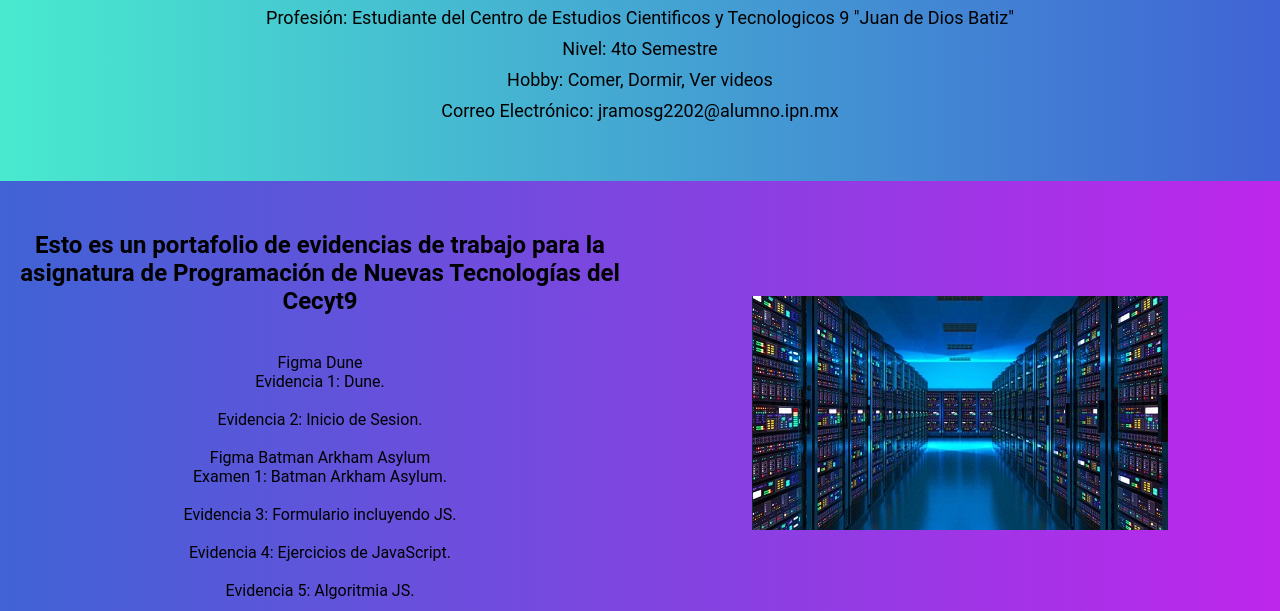
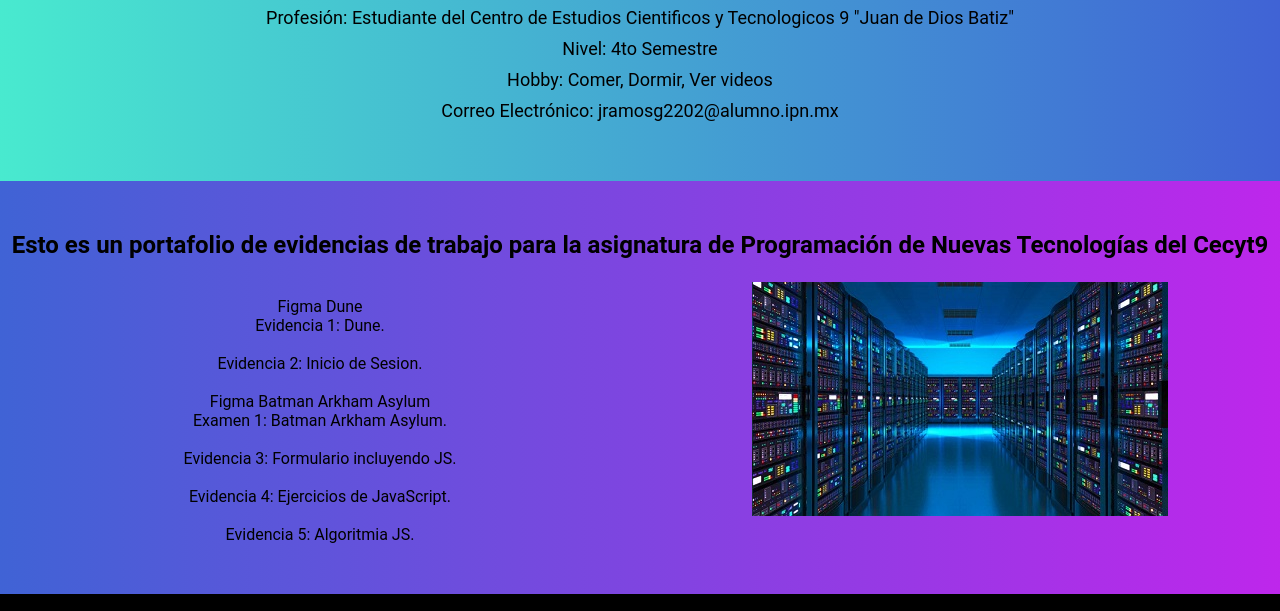
Before and after one commit to Ramos-Gomez-Jose-Antonio/4IV7-RAMOS, a plain HTML site: page index.html in a window 1280 px wide. Shown: the part 957-1568 px from the top of the page. Drawn offline with Linux system fonts and the light colour scheme.

Commit message:
Detalles

```diff
--- a/CSS/style.css
+++ b/CSS/style.css
@@ -112,6 +112,10 @@ nav a:hover {
     align-items: center;
 }
 
+.PNT h1 {
+    text-align: center;
+}
+
 .PNT .texto1 {
     width: 50%;
     padding: 0 20px;
--- a/index.html
+++ b/index.html
@@ -51,9 +51,9 @@
 </section>
 
 <section class="PNT" id="PNT">
+    <h1>Esto es un portafolio de evidencias de trabajo para la asignatura de Programación de Nuevas Tecnologías del Cecyt9</h1>
     <div class="contenido">
         <div class="texto1">
-            <h1>Esto es un portafolio de evidencias de trabajo para la asignatura de Programación de Nuevas Tecnologías del Cecyt9</h1>
             <br>
             <br>
             <a href="https://www.figma.com/file/3QbVQVydHSy4aGkSFwTJK2/Pagina_Dune?type=design&node-id=0%3A1&mode=design&t=n4XcO5xuwZq2qJ4p-1"><p>Figma Dune</p></a>
```
